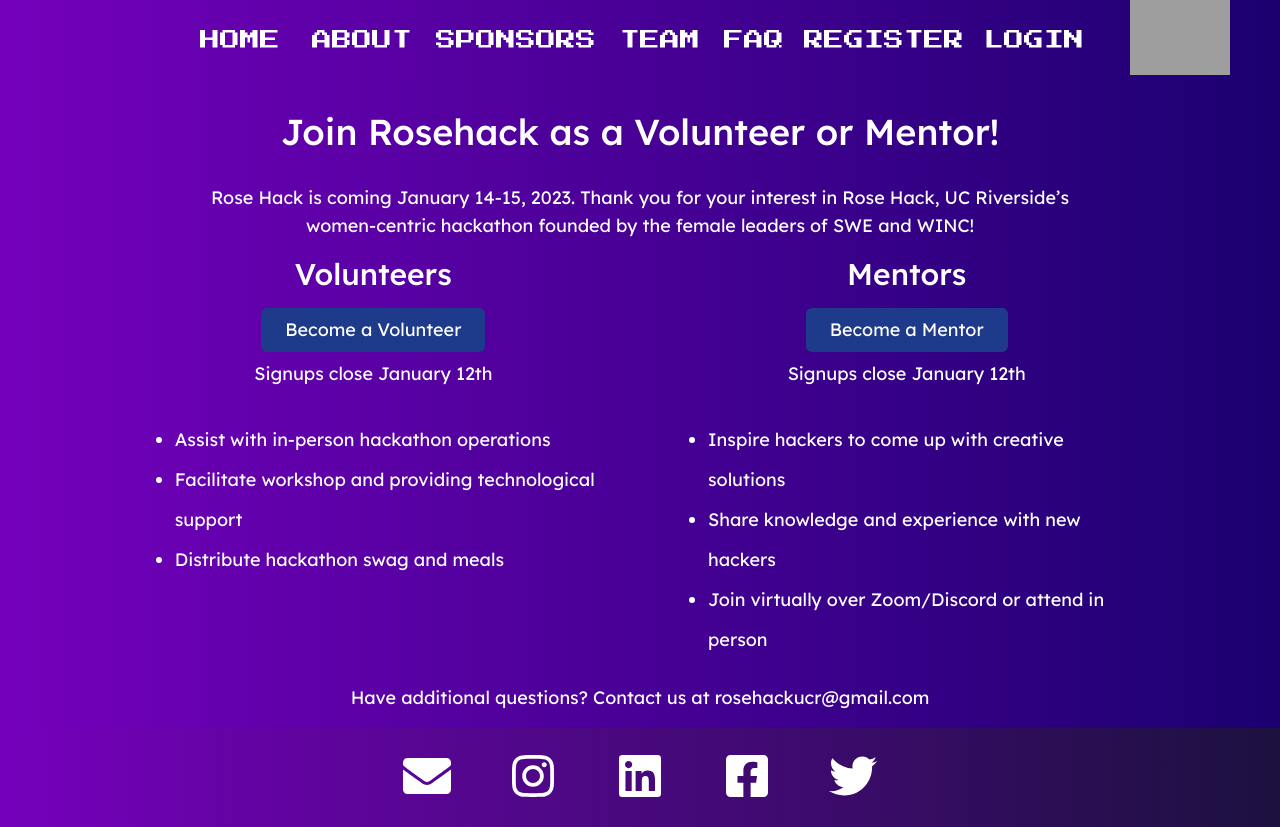
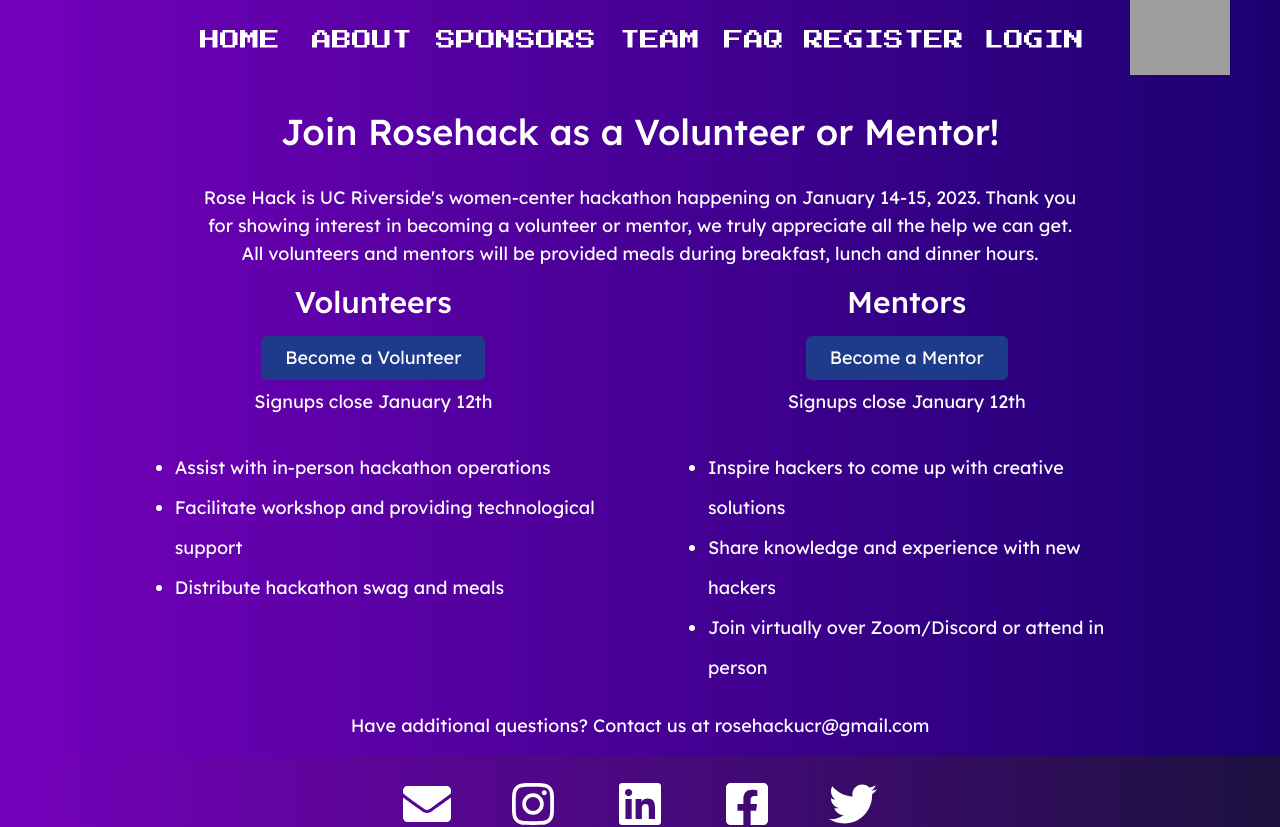
Before and after one commit to Alamode89/rosehack2023, a Next.js app: page /volunteers in a window 1280 px wide. Shown: the top 827 px of the page. Built offline with nearby package versions, Linux system fonts and the light colour scheme; no server answers; grey boxes are pictures that could not be loaded.

Commit message:
update para

```diff
--- a/pages/volunteers.tsx
+++ b/pages/volunteers.tsx
@@ -9,9 +9,11 @@ const volunteers = () => {
           Join Rosehack as a Volunteer or Mentor!
         </p>
         <p className="w-10/12 text-center text-lg">
-          Rose Hack is coming January 14-15, 2023. Thank you for your interest
-          in Rose Hack, UC Riverside’s women-centric hackathon founded by the
-          female leaders of SWE and WINC!
+          Rose Hack is UC Riverside&apos;s women-center hackathon happening on
+          January 14-15, 2023. Thank you for showing interest in becoming a
+          volunteer or mentor, we truly appreciate all the help we can get. All
+          volunteers and mentors will be provided meals during breakfast, lunch
+          and dinner hours.
         </p>
         <Row className="w-full flex justify-center items-start">
           <Col
```
